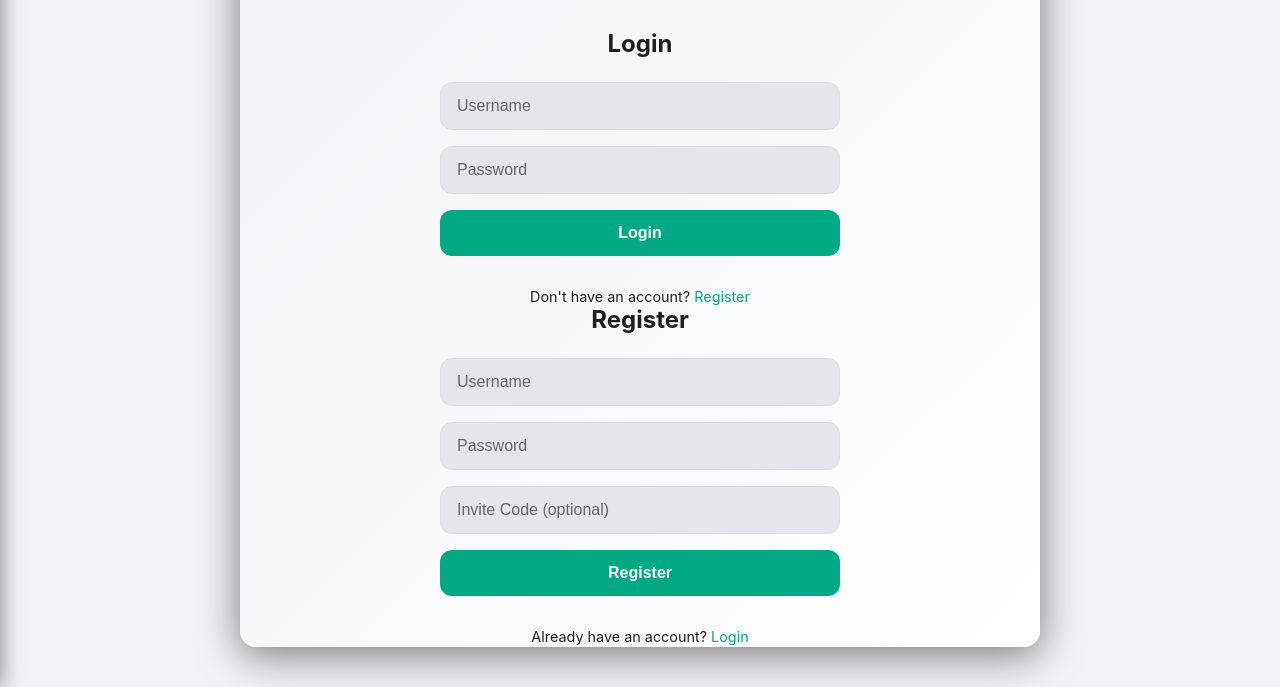
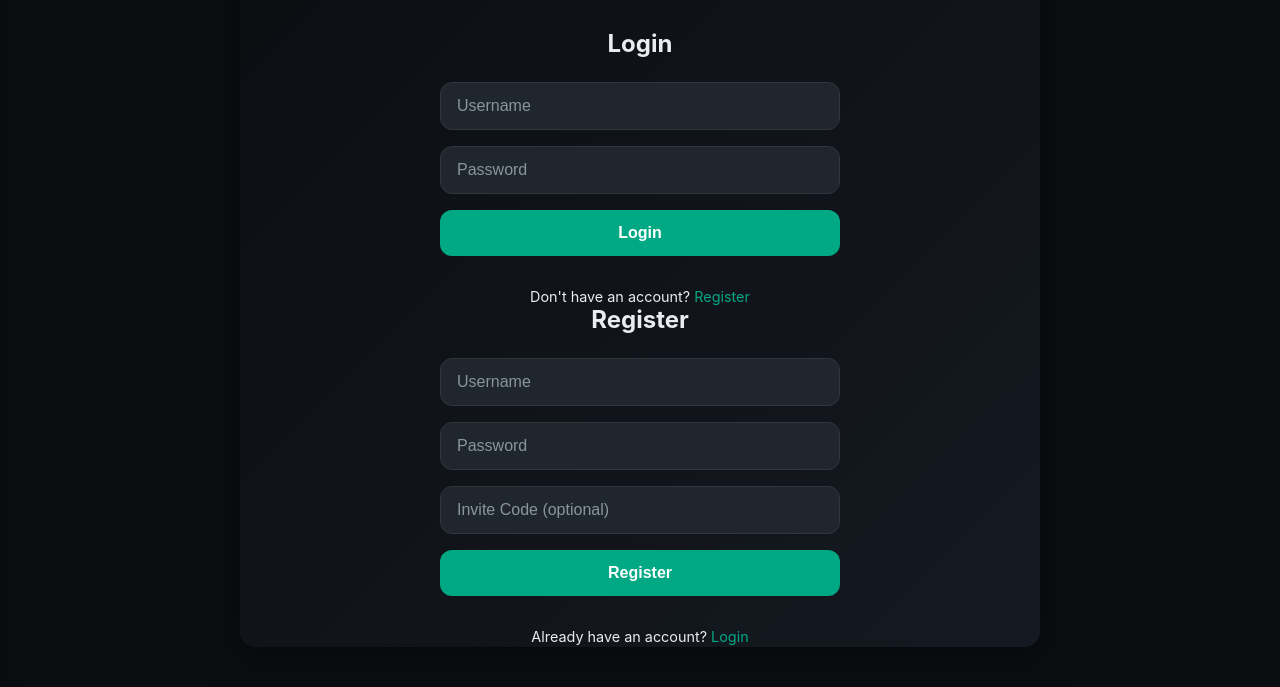
Before and after one commit to irdmi/messenger, a plain HTML site: page index.html in a window 1280 px wide. Shown: the part 113-800 px from the top of the page. Drawn offline with nearby package versions, Linux system fonts and the light colour scheme.

Commit message:
Update styles.css

```diff
--- a/styles.css
+++ b/styles.css
@@ -93,6 +93,7 @@ body {
 .auth-switch a {
   color: var(--accent-color);
   text-decoration: none;
+  cursor: pointer;
 }
 
 .auth-switch a:hover {
@@ -546,20 +547,3 @@ button.primary-btn { background: var(--accent-color); }
     transition-duration: 0.01ms !important;
   }
 }
-
-/* Dark/Light theme */
-@media (prefers-color-scheme: light) {
-  :root {
-    --bg-color: #f0f2f5;
-    --container-bg: #ffffff;
-    --panel-bg: #e4e6eb;
-    --text-color: #1c1e21;
-    --text-muted: #65676b;
-    --border-color: #ddd;
-  }
-
-  .msg-item {
-    background: var(--panel-bg);
-    color: var(--text-color);
-  }
-}
```
